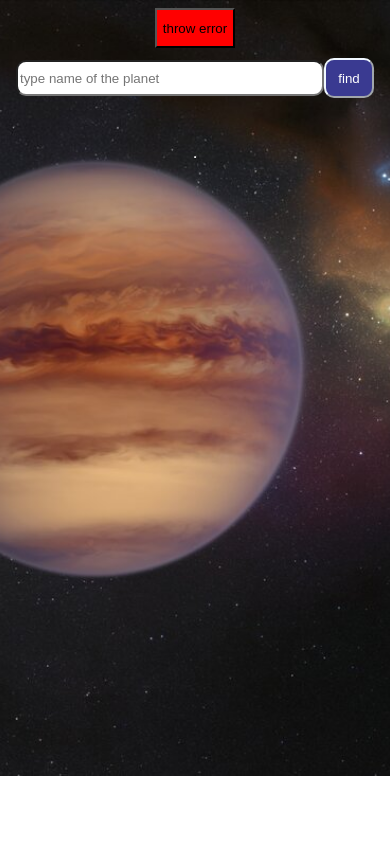
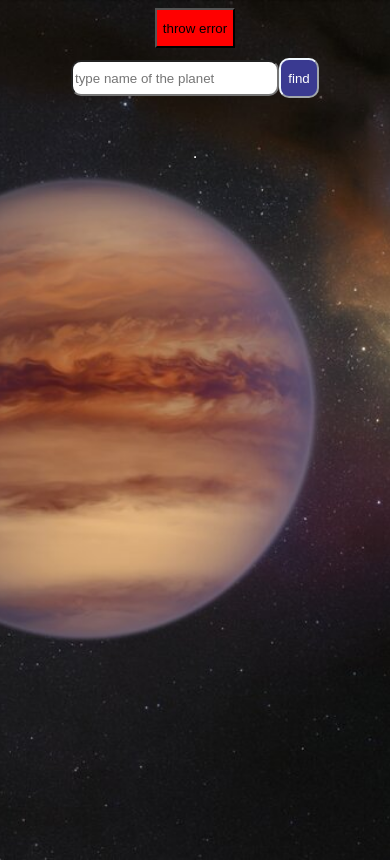
Before and after one commit to arastepa/class-components, a React (Vite) app: page / in a window 390 px wide. Built offline with nearby package versions, Linux system fonts and the light colour scheme.

Commit message:
fix: responsive

```diff
--- a/src/Styles/app.module.css
+++ b/src/Styles/app.module.css
@@ -15,20 +15,36 @@ body {
     min-height: 90vh;
 }
 
+@media (max-width: 900px)
+{
+    body {
+        min-height: 100vh;
+    }
+}
+
 .input {
     border-radius: 10px;
     height: 30px;
-    width: 300px;
+    width: 80%;
+    min-width: 200px;
 }
 
 .search {
     display: flex;
     margin-top: -40px;
     gap: 10px;
+    width: 30%;
+    min-width: fit-content;
+
+}
+
+form {
+    width: 100%;
 }
 
 input[type="submit"] {
-    width: 50px;
+    width: 15%;
+    min-width: 40px;
     height: 40px;
     background-color: rgb(58, 58, 145);
     color: white;
```
